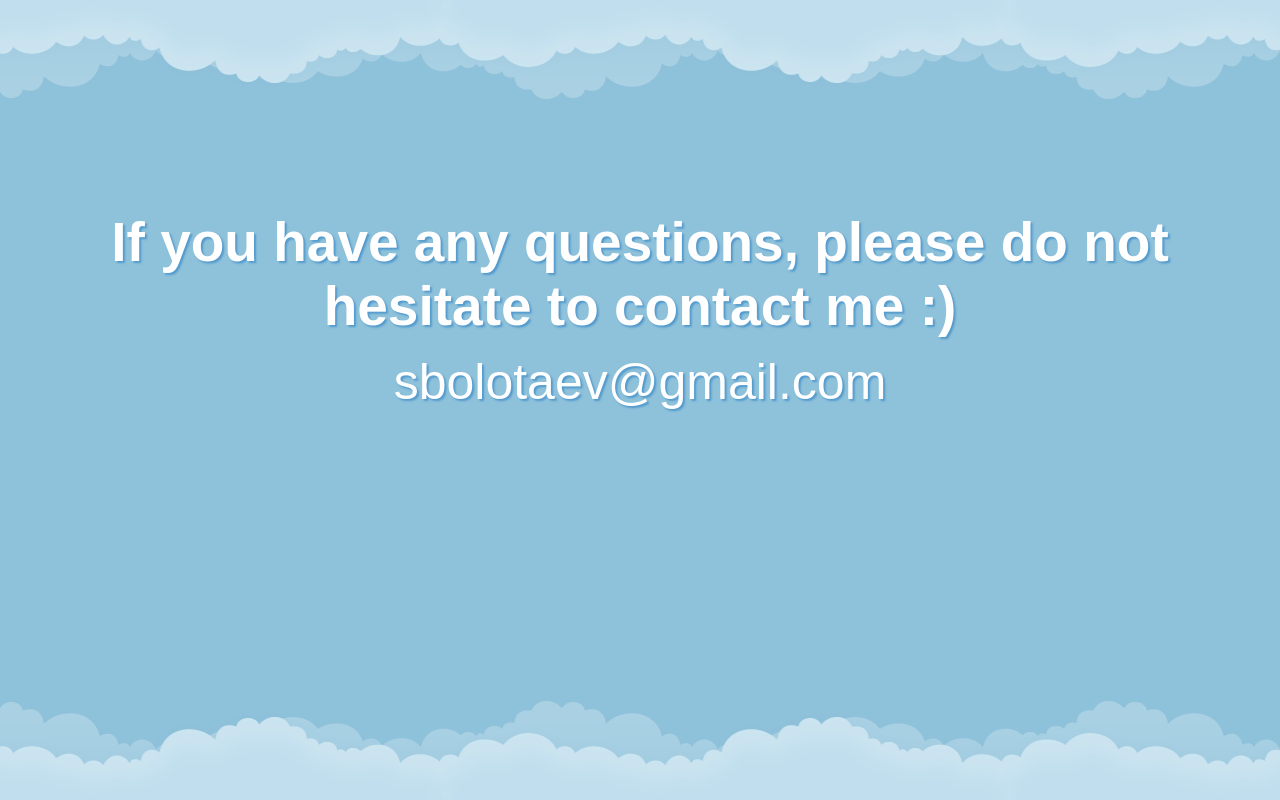
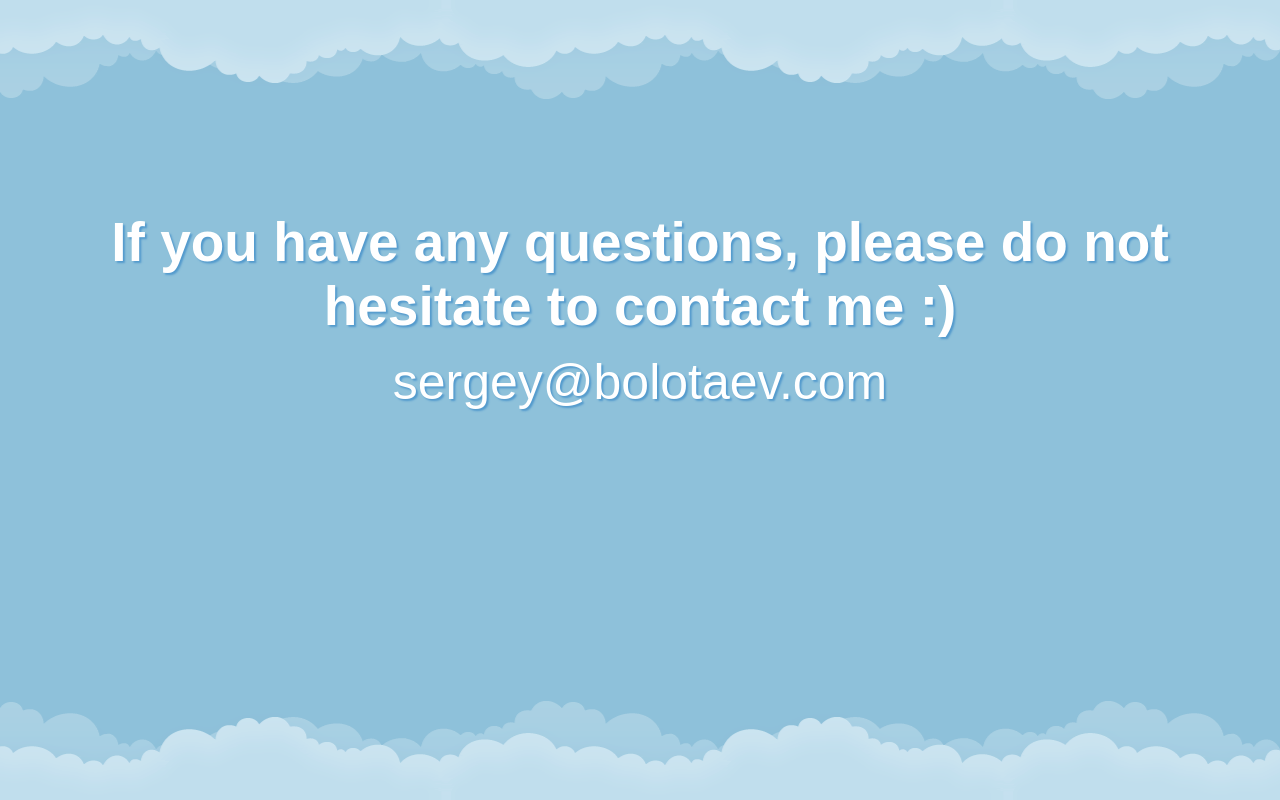
Before and after one commit to m0nstr0/m0nstr0.github.io, a plain HTML site: page index.html in a window 1280 px wide. Drawn offline with Linux system fonts and the light colour scheme.

Commit message:
new email

```diff
--- a/index.html
+++ b/index.html
@@ -101,7 +101,7 @@
 
 		<center style="padding:20px;">
 			<span class="foo">If you have any questions, please do not hesitate to contact me :)</span>
-			<span class="foo2"><a href="mailto:sbolotaev@gmail.com">sbolotaev@gmail.com</a></span>
+			<span class="foo2"><a href="mailto:sergey@bolotaev.com">sergey@bolotaev.com</a></span>
 		</center>
 
 		<div class="page-buffer"></div>
```
